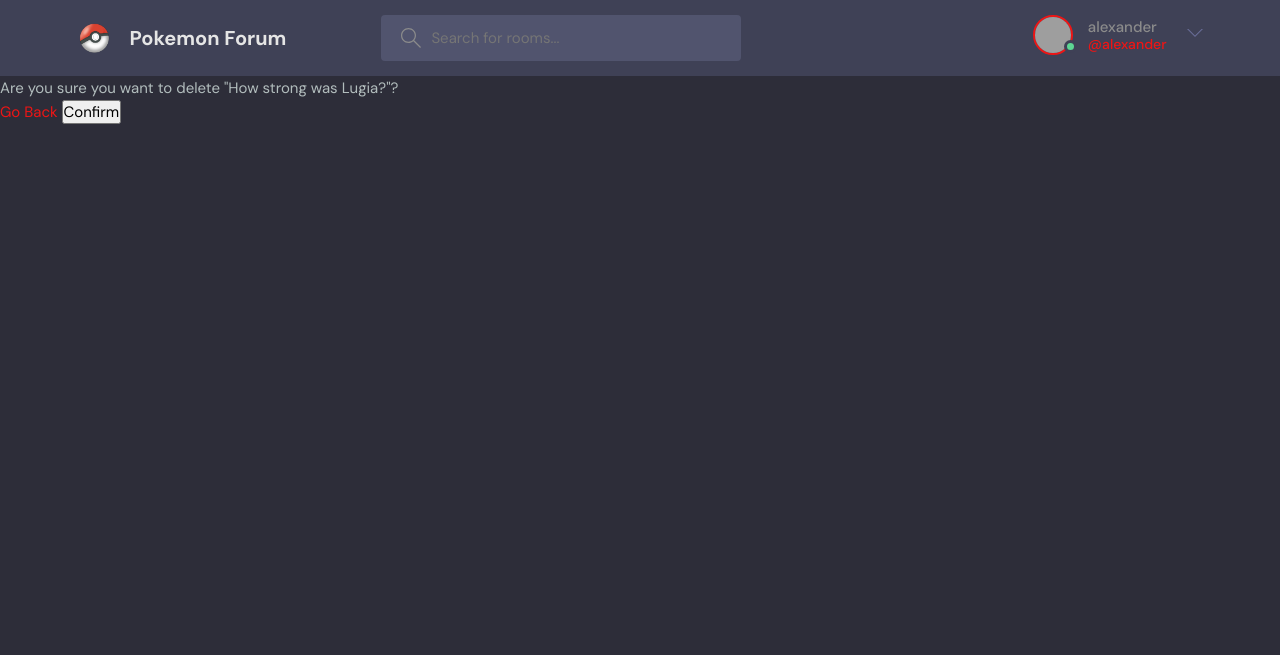
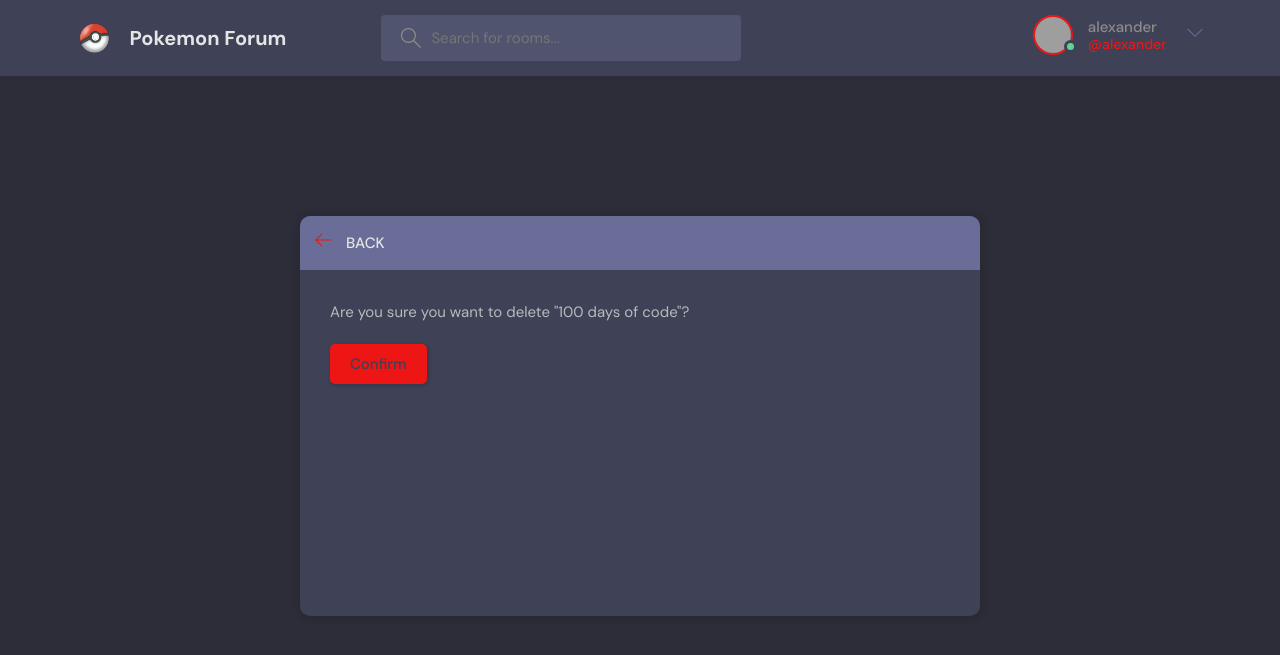
Before and after one commit to aokealy/pokemon, a Django app: page /delete-room/11/ in a window 1280 px wide. Shown: the top 655 px of the page. Run offline with Django 4.2, Linux system fonts and the light colour scheme; a user stored in the database is signed in; data comes from the database, SQL or seed files in the repository; grey boxes are pictures that could not be loaded.

Commit message:
update delete.html
update form method

```diff
--- a/main/templates/main/delete.html
+++ b/main/templates/main/delete.html
@@ -1,13 +1,37 @@
 {% extends 'base.html' %}
 
 {% block content %}
+    <main class="delete-item layout">
+        <div class="container">
+            <div class="layout__box">
+                <div class="layout__boxHeader">
+                    <div class="layout__boxTitle">
+                        <a href="index.html">
+                            <svg version="1.1" xmlns="http://www.w3.org/2000/svg" width="32" height="32"
+                                viewBox="0 0 32 32">
+                                <title>arrow-left</title>
+                                <path
+                                    d="M13.723 2.286l-13.723 13.714 13.719 13.714 1.616-1.611-10.96-10.96h27.625v-2.286h-27.625l10.965-10.965-1.616-1.607z">
+                                </path>
+                            </svg>
+                        </a>
+                        <h3>Back</h3>
+                    </div>
+                </div>
+                <div class="layout__body">
+                    <form class="form" action="#">
+                        <div class="form__group">
+                            <p>Are you sure you want to delete "100 days of code"?</p>
+                        </div>
 
-<form method="POST" action="">
-    {% csrf_token %}
-    <p>Are you sure you want to delete "{{obj}}"?</p>
-    <a href="{{request.META.HTTP_REFERER}}">Go Back</a>
-    <input type="submit" value="Confirm">
+                        <div class="for__group">
+                            <input class="btn btn--main" type="submit" value="Confirm" />
+                        </div>
 
-</form>
-
+                    </form>
+                </div>
+            </div>
+        </div>
+    </main>
+    <script src="script.js"></script>
 {% endblock content %}
```
Also changed, not shown: main/templates/main/delete_old.html (added, +13 -0 lines).
